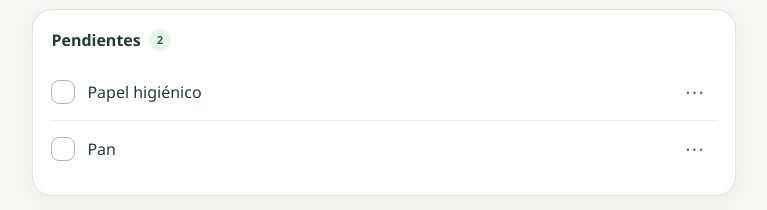
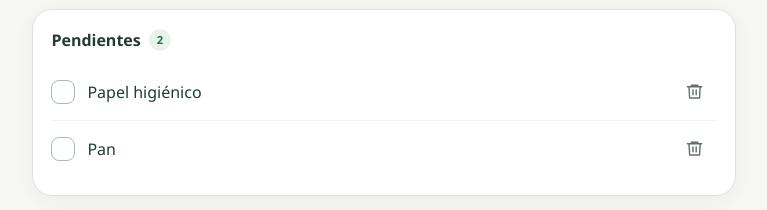
Before and after one commit to doyo91/homestock-demo, a SvelteKit app: page /shopping in a window 1280 px wide. Shown: the part 179-389 px from the top of the page, without its empty margins (256-1023 px from the left). Built offline with nearby package versions, Linux system fonts and the light colour scheme.

Commit message:
Fix settings gear and streamline shopping item removal (#5)

```diff
--- a/src/routes/+layout.svelte
+++ b/src/routes/+layout.svelte
@@ -67,10 +67,11 @@
 					{:else if item.href === '/shopping'}<path
 							d="m3 4 2 0 3 12h11l2-8H6M10 20h.01M18 20h.01"
 						/>
-					{:else}<path d="m10 3 4 0 1 3 3 1 3 3-2 3 0 4-3 2-3-1-3 2-3-3 1-3-2-3 2-3 3-1Z" /><circle
-							cx="12"
-							cy="12"
-							r="3"
+					{:else}<path
+							fill="currentColor"
+							stroke="none"
+							fill-rule="evenodd"
+							d="M19.14 12.94c.04-.3.06-.61.06-.94s-.02-.64-.07-.94l2.03-1.58a.5.5 0 0 0 .12-.64l-1.92-3.32a.5.5 0 0 0-.61-.22l-2.39.96a7.28 7.28 0 0 0-1.63-.94l-.36-2.54a.49.49 0 0 0-.49-.42h-3.84a.49.49 0 0 0-.49.42l-.36 2.54a7.28 7.28 0 0 0-1.63.94l-2.39-.96a.5.5 0 0 0-.61.22L2.63 7.48a.5.5 0 0 0 .12.64l2.03 1.58a7.75 7.75 0 0 0-.07.94c0 .32.02.64.07.94l-2.03 1.58a.5.5 0 0 0-.12.64l1.92 3.32a.5.5 0 0 0 .61.22l2.39-.96c.5.38 1.04.7 1.63.94l.36 2.54a.49.49 0 0 0 .49.42h3.84a.49.49 0 0 0 .49-.42l.36-2.54c.59-.24 1.13-.56 1.63-.94l2.39.96a.5.5 0 0 0 .61-.22l1.92-3.32a.5.5 0 0 0-.12-.64l-2.03-1.58zM12 15.5a3.5 3.5 0 1 1 0-7 3.5 3.5 0 0 1 0 7z"
 						/>{/if}
 				</svg>
 				<span>{item.label}</span>
--- a/src/routes/shopping/+page.svelte
+++ b/src/routes/shopping/+page.svelte
@@ -22,7 +22,6 @@
 
 	let showFinishConfirmation = $state(false);
 	let feedback = $state<string | null>(null);
-	let openMenuId = $state<string | null>(null);
 
 	let shopping = $derived(prototypeState.shopping);
 
@@ -53,7 +52,6 @@
 		}
 
 		feedback = null;
-		openMenuId = null;
 	}
 
 	function undoPurchase(id: string) {
@@ -70,7 +68,6 @@
 		}
 
 		feedback = null;
-		openMenuId = null;
 	}
 
 	function addSuggestion(productId: string) {
@@ -90,10 +87,6 @@
 		feedback = `${product.name} añadido a Compra.`;
 	}
 
-	function toggleMenu(id: string) {
-		openMenuId = openMenuId === id ? null : id;
-	}
-
 	function removePendingItem(id: string) {
 		const item = shopping.find(
 			(candidate) => candidate.id === id && candidate.status === 'PENDING'
@@ -109,7 +102,6 @@
 			return;
 		}
 
-		openMenuId = null;
 		feedback = `${item.name} eliminado de Compra.`;
 	}
 
@@ -198,25 +190,25 @@
 					</span>
 				</button>
 
-				<div class="item-actions">
-					<button
-						class="menu-button"
-						type="button"
-						aria-label={`Acciones de ${item.name}`}
-						aria-expanded={openMenuId === item.id}
-						onclick={() => toggleMenu(item.id)}
+				<button
+					class="delete-button"
+					type="button"
+					aria-label={`Eliminar ${item.name} de Compra`}
+					title="Eliminar de Compra"
+					onclick={() => removePendingItem(item.id)}
+				>
+					<svg
+						viewBox="0 0 24 24"
+						fill="none"
+						stroke="currentColor"
+						stroke-width="1.8"
+						stroke-linecap="round"
+						stroke-linejoin="round"
+						aria-hidden="true"
 					>
-						⋯
-					</button>
-
-					{#if openMenuId === item.id}
-						<div class="menu">
-							<button class="danger" type="button" onclick={() => removePendingItem(item.id)}>
-								Eliminar
-							</button>
-						</div>
-					{/if}
-				</div>
+						<path d="M3 6h18M8 6V4h8v2m3 0-.8 14H5.8L5 6m5 4v6m4-6v6" />
+					</svg>
+				</button>
 			</div>
 		{/each}
 
@@ -438,61 +430,28 @@
 		flex: 1;
 	}
 
-	.item-actions {
-		position: relative;
-		flex: 0 0 auto;
-	}
-
-	.menu-button {
+	.delete-button {
 		display: grid;
 		width: 2.75rem;
 		height: 2.75rem;
+		flex: 0 0 auto;
 		place-items: center;
 		padding: 0;
 		border: 0;
 		border-radius: 50%;
 		background: transparent;
 		color: var(--muted);
-		font: inherit;
-		font-size: 1.25rem;
 		cursor: pointer;
 	}
 
-	.menu-button:hover {
-		background: var(--surface-soft);
+	.delete-button svg {
+		width: 1.2rem;
+		height: 1.2rem;
 	}
 
-	.menu {
-		position: absolute;
-		z-index: 10;
-		top: 2.5rem;
-		right: 0;
-		width: 8rem;
-		overflow: hidden;
-		border: 1px solid var(--line);
-		border-radius: 0.65rem;
-		background: white;
-		box-shadow: 0 0.5rem 1.5rem rgb(0 0 0 / 12%);
-	}
-
-	.menu button {
-		display: block;
-		width: 100%;
-		padding: 0.75rem;
-		border: 0;
-		background: white;
-		font: inherit;
-		font-size: 0.85rem;
-		text-align: left;
-		cursor: pointer;
-	}
-
-	.menu button:hover {
-		background: var(--surface-soft);
-	}
-
-	.menu .danger {
-		color: #a43b3b;
+	.delete-button:hover {
+		background: var(--danger-soft);
+		color: var(--danger);
 	}
 
 	.suggestion-heading {
```
